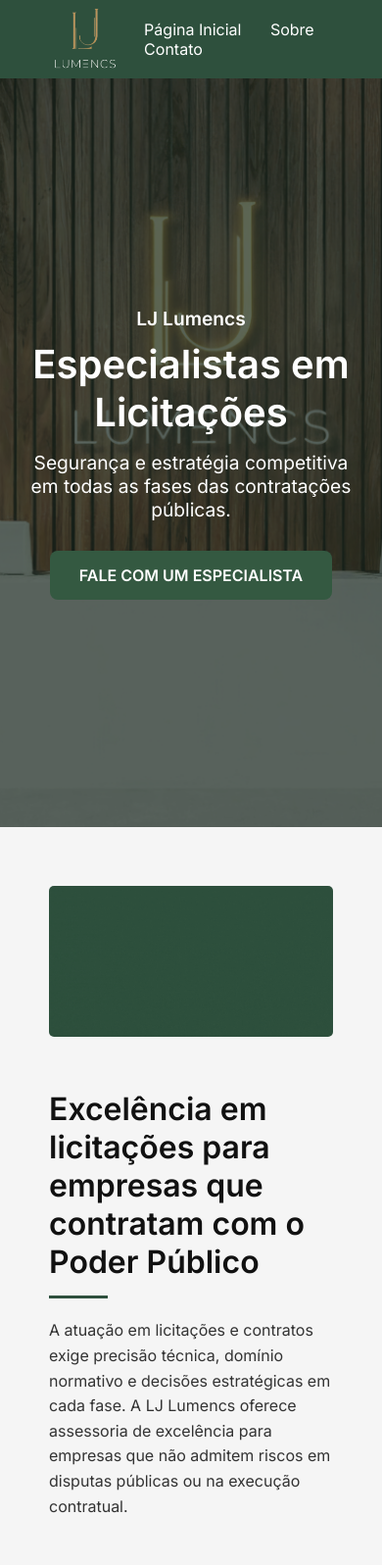
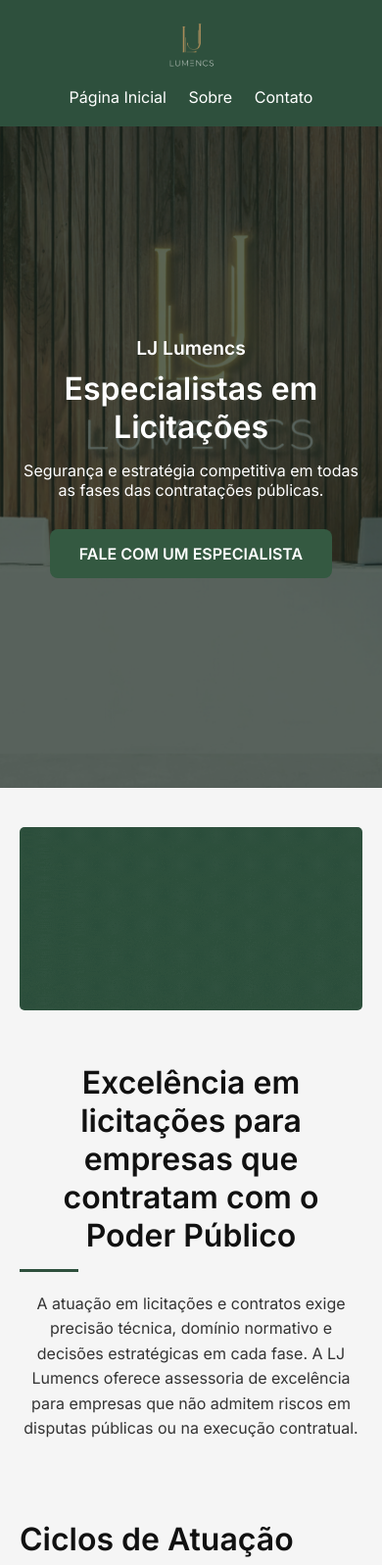
Before and after one commit to nicolecafalloni/ljlumencs, a plain HTML site: page index.html in a window 390 px wide. Shown: the top 1597 px of the page at 98% size. Drawn offline with Linux system fonts and the light colour scheme.

Commit message:
alterações

```diff
--- a/css/style.css
+++ b/css/style.css
@@ -351,3 +351,75 @@ footer {
     height: 20px;
     margin-right: 8px; /* Adiciona um pequeno espaço à direita da imagem */
 }
+
+/* Media Queries para Responsividade */
+
+@media (max-width: 992px) {
+  /* Alinha conteúdo em coluna e centraliza texto para melhor leitura */
+  .excelencia-container,
+  .ciclos-content,
+  .footer-content {
+    flex-direction: column;
+    text-align: center;
+  }
+
+  /* Garante que imagens preencham a largura total de seus containers */
+  .excelencia-img,
+  .ciclos-img {
+    max-width: 100%;
+  }
+
+  /* Ajusta a ordem para que a imagem e o texto se alternem verticalmente */
+  .ciclos-content:nth-child(even) {
+    flex-direction: column;
+  }
+}
+
+/* Telas de celular e menores (até 768px) */
+@media (max-width: 768px) {
+  /* Estilos Gerais */
+  .excelencia,
+  .ciclos {
+    padding: 40px 20px; /* Reduz padding para ocupar melhor a tela */
+  }
+
+  /* Header */
+  header {
+    flex-direction: column;
+    height: auto;
+    padding: 20px;
+  }
+
+  .logo img {
+    height: 50px;
+  }
+
+  nav {
+    margin-top: 15px;
+    flex-direction: column;
+    align-items: center;
+  }
+
+  nav a {
+    margin: 5px 0;
+    padding: 9px;
+  }
+
+  /* Hero Section */
+  .hero {
+    height: 80vh;
+  }
+
+  .hero h1 {
+    font-size: 2rem;
+  }
+
+  .hero h2 {
+    font-size: 1rem;
+  }
+
+  /* Footer */
+  .footer-content {
+    gap: 20px;
+  }
+}
--- a/index.html
+++ b/index.html
@@ -3,11 +3,9 @@
   <head>
     <meta charset="UTF-8" />
     <meta name="viewport" content="width=device-width, initial-scale=1.0" />
-    <link
-      href="https://fonts.googleapis.com/css2?family=Inter:wght@400;600&display=swap"
-      rel="stylesheet"
-    />
+    <link href="https://fonts.googleapis.com/css2?family=Inter:wght@400;600&display=swap" rel="stylesheet"/>
     <link rel="stylesheet" href="./css/style.css" />
+    <link rel="stylesheet" href="./js/script.js">
     <title>LJ Lumencs</title>
     <link rel="icon" type="image/png" href="./img/logo-LjLumencs.png" />
   </head>
@@ -19,7 +17,7 @@
       <nav>
         <a href="./index.html">Página Inicial</a>
         <a href="#ciclos">Sobre</a>
-        <a href="./html/contato.html">Contato</a>
+        <a href="#contato">Contato</a>
       </nav>
     </header>
 
```
